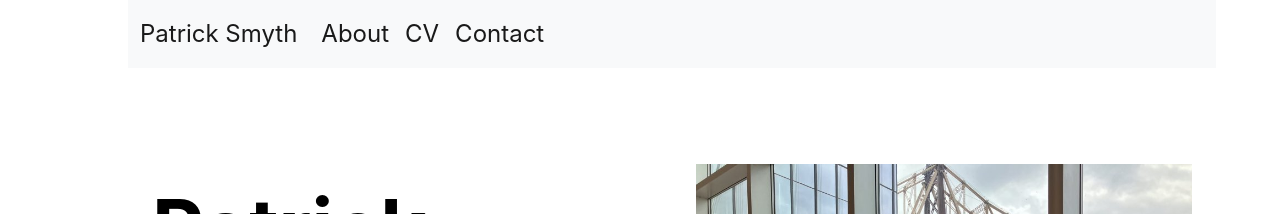
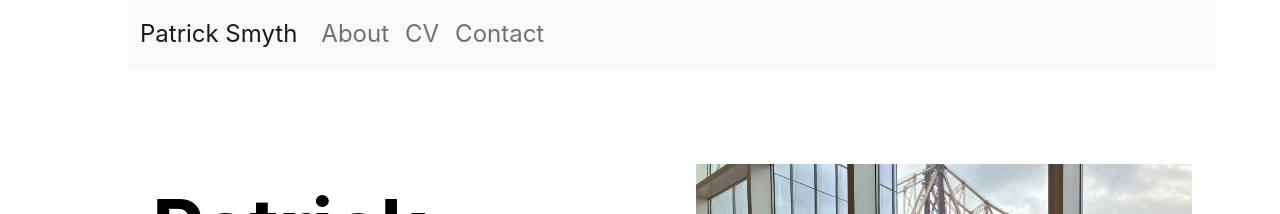
Before and after one commit to smythp/website, a Jekyll site: the page built from index.html, in a window 1280 px wide. Shown: the top 214 px of the page. Built offline with Jekyll 4.4.1, drawn with Linux system fonts in a browser that asks for light colours.

Commit message:
Set nav aria-current only on current page

```diff
--- a/_includes/nav.html
+++ b/_includes/nav.html
@@ -9,13 +9,14 @@
         <ul class="navbar-nav me-auto mb-2 mb-md-0">
 
 
-	  {% for page in site.data.nav.pages %}
-          <li class="nav-item">
-            <a href="{{ page.url }}" class="fs-4 nav-link active" aria-current="page">
-	      {{ page.title }}
-	    </a>
-          </li>
-	  {% endfor %}
+		  {% assign current_url = page.url | remove_first: "/" | remove: ".html" | remove: "/" %}
+		  {% for page_item in site.data.nav.pages %}
+	          <li class="nav-item">
+	            <a href="{{ page_item.url }}" class="fs-4 nav-link{% if current_url == page_item.url %} active{% endif %}" {% if current_url == page_item.url %}aria-current="page"{% endif %}>
+		      {{ page_item.title }}
+		    </a>
+	          </li>
+		  {% endfor %}
 
         </ul>
 
```
